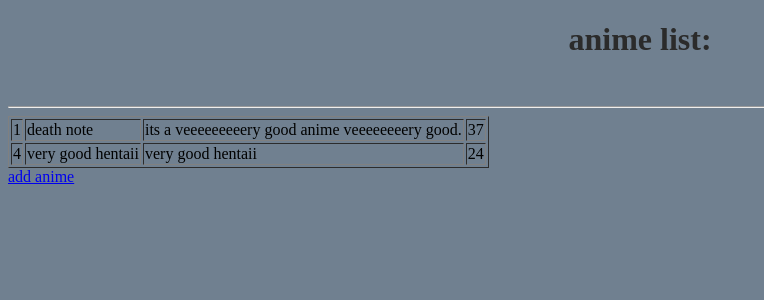
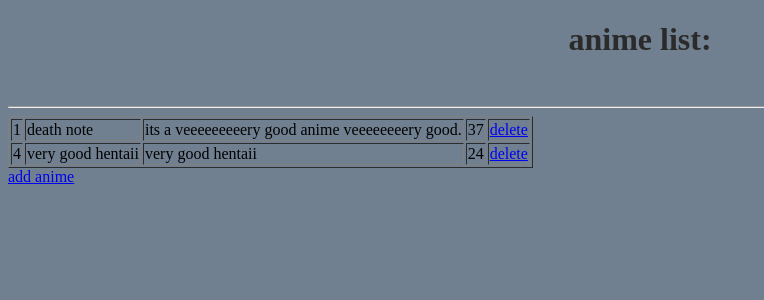
Before and after one commit to soheildeb/anime_list, a Django app: page / in a window 1280 px wide. Shown: the top 300 px of the page, without its empty margins (0-764 px from the left). Run offline with Django 4.2, Linux system fonts and the light colour scheme; data comes from the database, SQL or seed files in the repository; both versions use the stored data as it was after the commit.

Commit message:
add delete buttom

```diff
--- a/animeworld/list/templates/index.html
+++ b/animeworld/list/templates/index.html
@@ -12,6 +12,7 @@
                                 <td>{{ x.name }}</td>
                                 <td>{{ x.description }}</td>
                                 <td>{{ x.episodes }}</td>
+                                <td><a href="delete/{{ x.id }}">delete</a></td>
                         </tr>
                         {% endfor %}
                 </table>
--- a/animeworld/list/urls.py
+++ b/animeworld/list/urls.py
@@ -5,4 +5,5 @@ urlpatterns = [
         path('',views.index,name='index'),
         path('add/',views.add,name="add"),
         path('add/addrecord/',views.addrecord,name='addrecord'),
+        path('delete/<int:id>',views.delete,name='delete')
 ]
--- a/animeworld/list/views.py
+++ b/animeworld/list/views.py
@@ -28,3 +28,8 @@ def addrecord(request):
         )
         anime.save()
         return HttpResponseRedirect(reverse('index'))
+
+def delete(request,id):
+        anime = Anime.objects.get(id=id)
+        anime.delete()
+        return HttpResponseRedirect(reverse("index"))
```
Also changed, not shown: animeworld/db.sqlite3.
